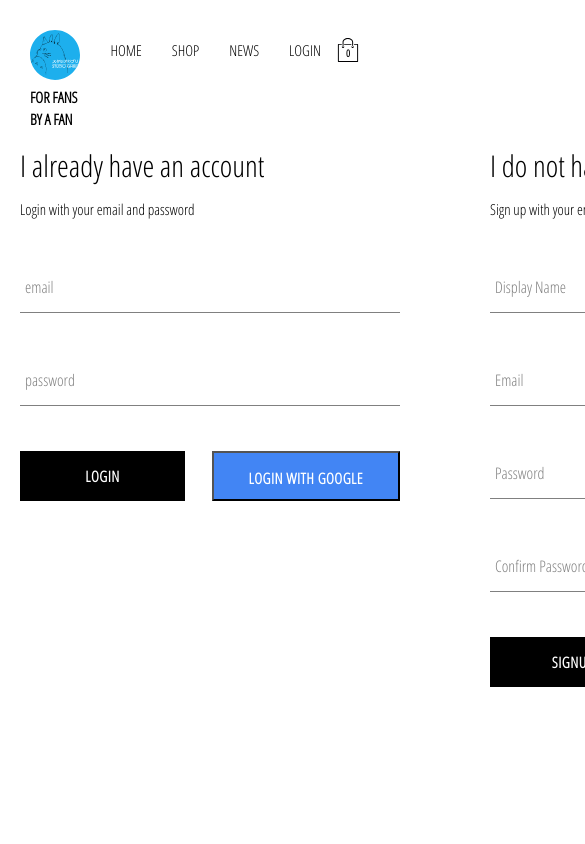
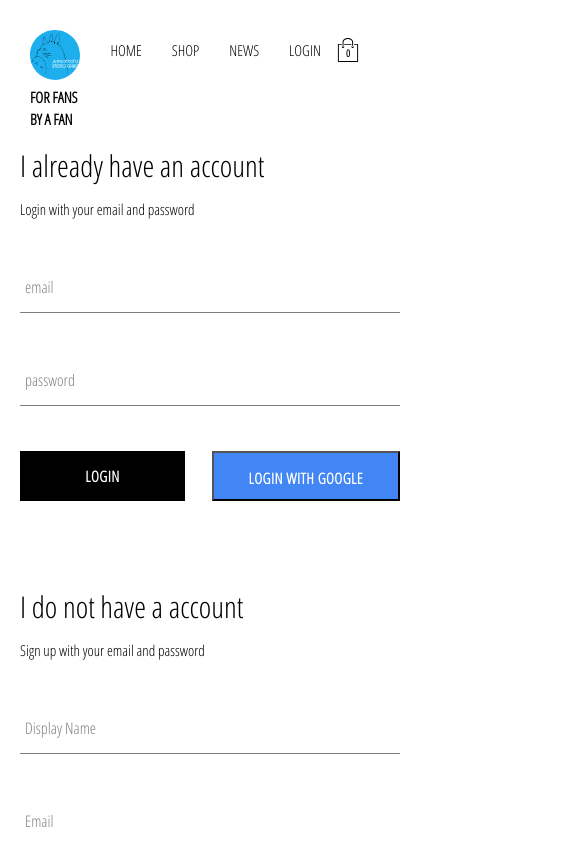
Before and after one commit to fbohz/clothing-ecommerce-demo, a React (Create React App) app in the folder frontend/: page /login in a window 390 px wide. Shown: the top 844 px of the page, 585 px wide, since content can reach past the window. Built offline with nearby package versions, Linux system fonts and the light colour scheme; no server answers.

Commit message:
login signup responsiveness

```diff
--- a/frontend/src/pages/users/LoginLogout.js
+++ b/frontend/src/pages/users/LoginLogout.js
@@ -20,4 +20,13 @@
   display: flex;
   justify-content: space-between;
   margin: 30px auto;
+  @media screen and (max-width: 800px) {
+    display: block;
+    flex-direction: column;
+    width: unset;
+    align-items: center;
+    > *:first-child {
+      margin-bottom: 50px;
+    }
+  }
 `
```
